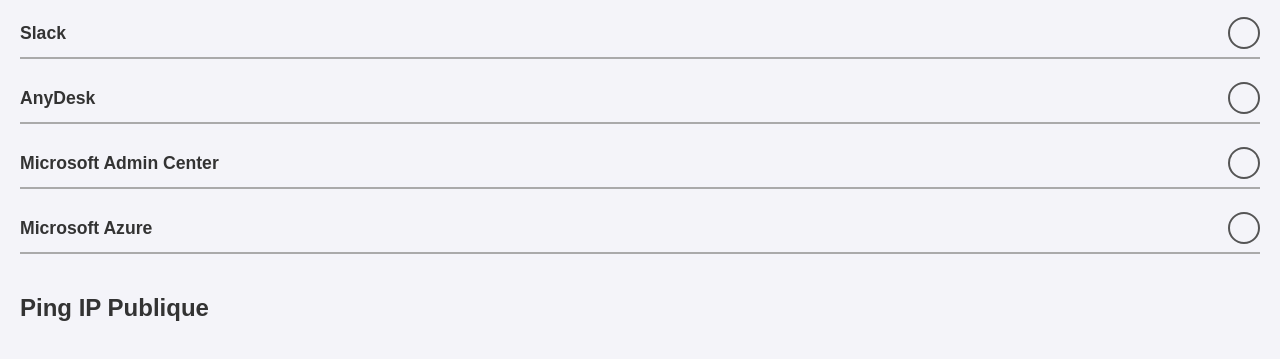
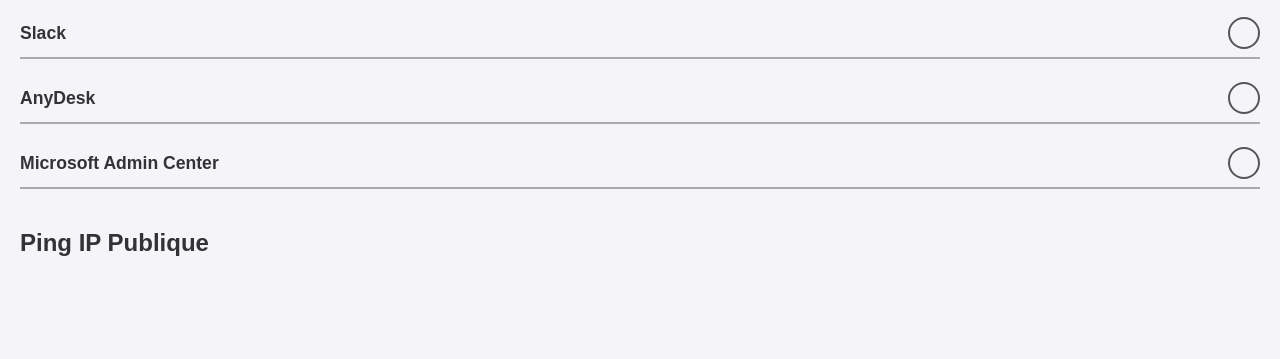
Before and after one commit to Tosmatch/Status.Aplim.fr, a website: page public/index.html in a window 1280 px wide. Shown: the part 99-458 px from the top of the page. Drawn offline with Linux system fonts and the light colour scheme.

Commit message:
Update index.html

```diff
--- a/public/index.html
+++ b/public/index.html
@@ -82,11 +82,6 @@
     <div id="microsoftAdminStatus" class="status-circle"></div>
   </div>
 
-  <div class="item-row">
-    <div class="item-name">Microsoft Azure</div>
-    <div id="azureStatus" class="status-circle"></div>
-  </div>
-
   <div class="ping-container">
     <h2 class="section-title">Ping IP Publique</h2>
     <div id="pingStatus"></div>
@@ -111,9 +106,6 @@
 
       const microsoftAdminStatusElement = document.getElementById('microsoftAdminStatus');
       microsoftAdminStatusElement.className = 'status-circle ' + (data.microsoftAdmin.service_status === 'Disponible' ? 'status-ok' : 'status-error');
-
-      const azureStatusElement = document.getElementById('azureStatus');
-      azureStatusElement.className = 'status-circle ' + (data.azure.service_status === 'Disponible' ? 'status-ok' : 'status-error');
 
       const pingStatusElement = document.getElementById('pingStatus');
       pingStatusElement.innerHTML = '';
```
